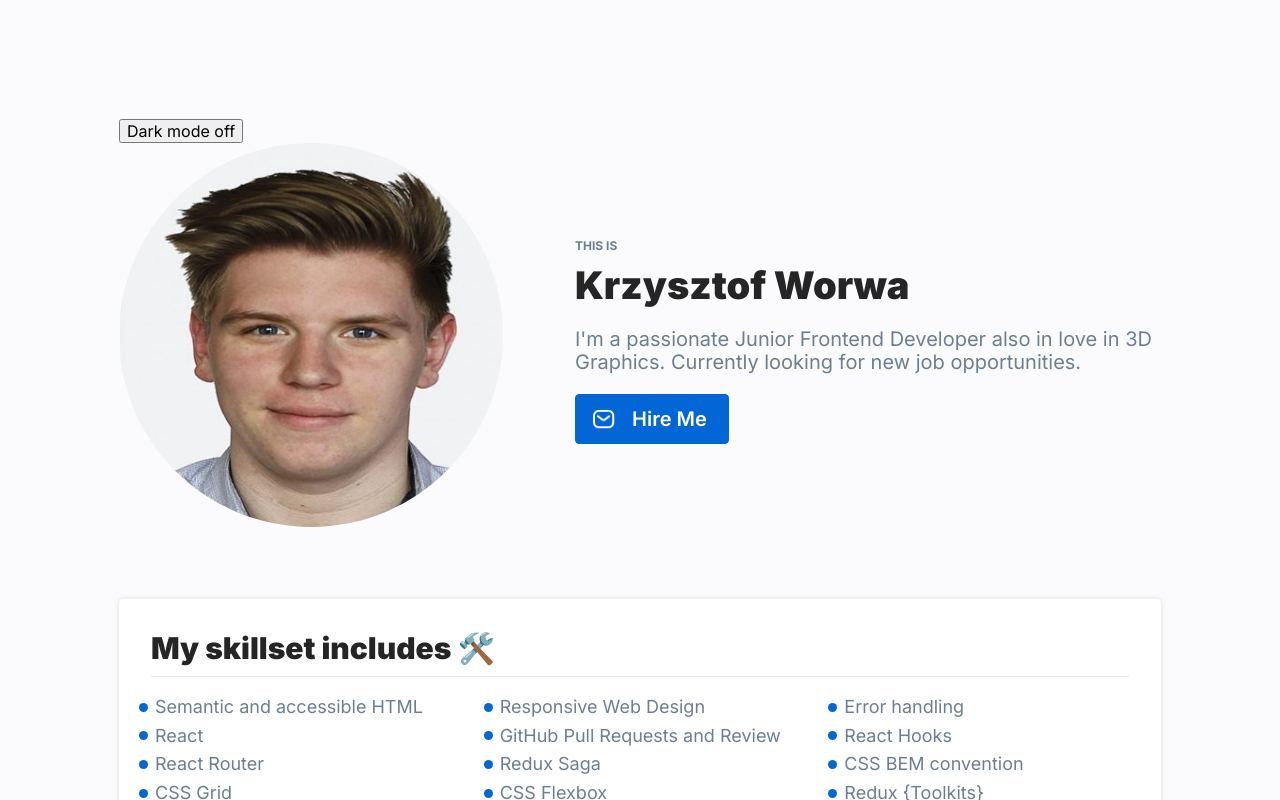
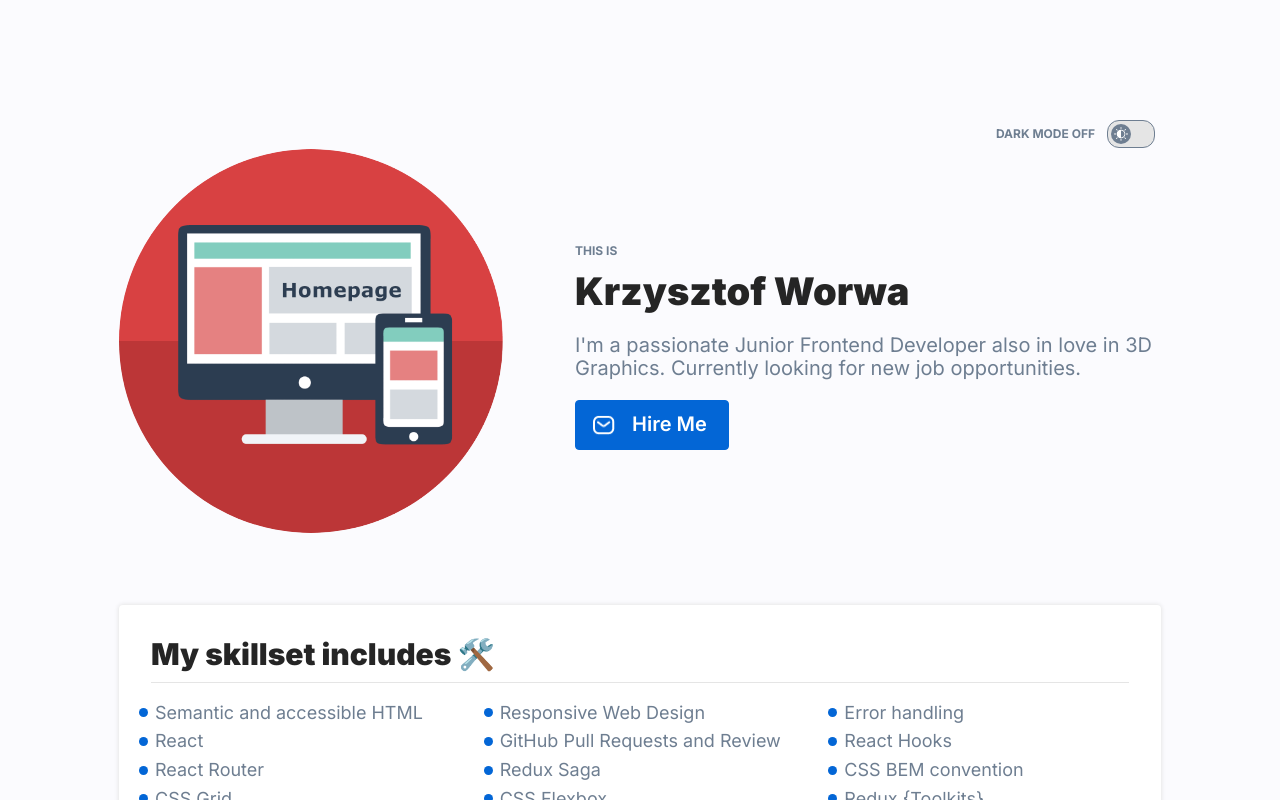
Before and after one commit to KrzysiekWorwa/personal-homepage, a React (Create React App) app: page / in a window 1280 px wide. Shown: the top 800 px of the page. Built offline with nearby package versions, Linux system fonts and the light colour scheme.

Commit message:
styling moving themeSwitch

```diff
--- a/src/Components/HeaderTile/index.js
+++ b/src/Components/HeaderTile/index.js
@@ -7,7 +7,7 @@ import {
     HeaderImage,
     HeaderTitle
 } from "./styled";
-import image from "./Images/zdjecie.jpg"
+import image from "./Images/zdjecie2.png"
 import icon from "./Images/icon.png"
 
 const HeaderTile = () => (
--- a/src/Components/Tile/styled.js
+++ b/src/Components/Tile/styled.js
@@ -3,7 +3,7 @@ import styled from "styled-components";
 export const SectionBody = styled.section`
     background-color: ${({ theme }) => theme.colors.tile.tileBackground};
     margin: 72px 0px;
-    box-shadow: 0 0 5px #ddd;
+    box-shadow: 0 0 5px ${({ theme }) => theme.colors.tile.tileShadow};
     border-radius: 4px;
 
     @media (max-width: ${({ theme }) => theme.breakpoints.mobileMax}px) {
--- a/src/common/ThemeSwitch/index.js
+++ b/src/common/ThemeSwitch/index.js
@@ -1,5 +1,6 @@
 import { useSelector, useDispatch } from "react-redux";
 import { selectIsDarkTheme, toggleTheme } from "../themeSlice";
+import { Box, Button, Icon, IconWrapper, Text, Wrapper } from "./styled";
 
 const ThemeSwitch = () => {
 
@@ -7,7 +8,17 @@ const ThemeSwitch = () => {
     const dispatch = useDispatch();
 
     return (
-        <button onClick={() => dispatch(toggleTheme())}>Dark mode {isDarkTheme ? "on" : "off"}</button>
+        <Wrapper>
+            <Button onClick={() => dispatch(toggleTheme())}>
+                <Text>
+                    Dark mode {isDarkTheme ? "on" : "off"}</Text>
+                <Box>
+                    <IconWrapper $moveToRight={isDarkTheme}>
+                        <Icon />
+                    </IconWrapper>
+                </Box>
+            </Button>
+        </Wrapper>
     );
 };
 
--- a/src/common/ThemeSwitch/styled.js
+++ b/src/common/ThemeSwitch/styled.js
@@ -0,0 +1,53 @@
+import styled, { css } from "styled-components";
+import { ReactComponent as SunIcon } from "./sun.svg";
+
+export const Wrapper = styled.div`
+    display: flex;
+    justify-content: flex-end;
+`;
+
+export const Button = styled.button`
+    cursor: pointer;
+    border: none;
+    background: none;
+    display: flex;
+    align-items: center;
+    color: inherit;
+    outline-offset: 8px;
+`;
+
+export const Box = styled.span`
+    padding: 3px;
+    width: 48px;
+    background: ${({ theme }) => theme.colors.themeSwitch.boxBackground};
+    border-radius: 12px;
+    border: 1px solid;
+    display: flex;
+`;
+
+export const Text = styled.span`
+    font-size: 12px;
+    font-weight: 700;
+    margin-right: 12px;
+    text-transform: uppercase;
+
+    @media (max-width: ${({ theme }) => theme.breakpoints.mobileMax}px) {
+        display: none;
+    }
+`;
+
+export const IconWrapper = styled.span`
+    padding: 3px;
+    border-radius: 50%;
+    background: currentColor;
+    display: flex;
+    transition: transform 0.3s;
+
+    ${({ $moveToRight }) => $moveToRight && css`
+        transform: translateX(20px);
+    `}
+`;
+
+export const Icon = styled(SunIcon)`
+color: ${({ theme }) => theme.colors.themeSwitch.icon};
+`;
--- a/src/theme.js
+++ b/src/theme.js
@@ -18,7 +18,12 @@ export const themeLight = {
         },
         tile: {
             tileBackground: "#FFFFFF",
+            tileShadow: "#ddd",
         },
+        themeSwitch: {
+            boxBackground: "#E5E5E5",
+            icon: "#FFFFFF",
+        }
     },
 };
 
@@ -36,6 +41,11 @@ export const themeDark = {
         },
         tile: {
             tileBackground: "rgba(54, 54, 54, 0.72)",
+            tileShadow: "#090A33",
         },
+        themeSwitch: {
+            boxBackground: "#6D6C6C",
+            icon: "#252525",
+        }
     },
 };
```
Also changed, not shown: src/Components/HeaderTile/Images/zdjecie2.png (added), src/common/ThemeSwitch/sun.svg (added).
